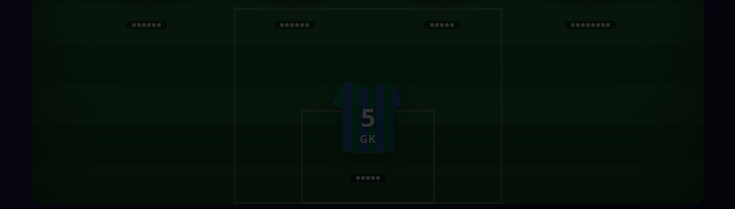
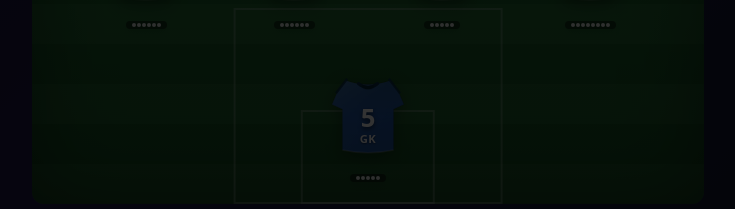
Before and after one commit to otaliptus/missing-eleven-tr, a Next.js app: page / in a window 1280 px wide. Shown: the part 588-797 px from the top of the page, without its empty margins (272-1007 px from the left). Built offline with nearby package versions, Linux system fonts and the light colour scheme.

Commit message:
style: use special GK kit colors (#6)

```diff
--- a/components/jersey.tsx
+++ b/components/jersey.tsx
@@ -13,6 +13,7 @@ export function Jersey({ player, state, className, team }: JerseyProps) {
   const isFailed = state?.guesses.length === 8 && !state.isComplete
   const isSolved = state?.isComplete
 
+  const isGoalkeeper = player.position === "GK"
   const teamConfig = team && TEAM_CONFIGS[team] ? TEAM_CONFIGS[team] : DEFAULT_TEAM_CONFIG
 
   // Create gradient ID based on team colors to be unique for this team
@@ -28,8 +29,9 @@ export function Jersey({ player, state, className, team }: JerseyProps) {
   // and use a white/black overlay gradient for 3D effect.
   // Actually, we can just use the primary color.
 
-  const primaryColor = teamConfig.primary
-  const secondaryColor = teamConfig.secondary
+  const primaryColor = isGoalkeeper ? "#0EA5E9" : teamConfig.primary
+  const secondaryColor = isGoalkeeper ? "#082F49" : teamConfig.secondary
+  const pattern = isGoalkeeper ? "solid" : (teamConfig.pattern ?? "solid")
 
   return (
     <div className={cn("relative flex flex-col items-center", className)}>
@@ -77,13 +79,13 @@ export function Jersey({ player, state, className, team }: JerseyProps) {
              L18 44
              L5 38
              Z"
-          fill={teamConfig.pattern === 'striped' ? `url(#stripes-${teamId})` : `url(#${gradId})`}
+          fill={pattern === 'striped' ? `url(#stripes-${teamId})` : `url(#${gradId})`}
           stroke="rgba(0,0,0,0.2)"
           strokeWidth="1"
         />
 
         {/* Half Pattern Overlay if needed */}
-        {teamConfig.pattern === 'half' && (
+        {pattern === 'half' && (
            <path
              d="M50 8
                 L50 102
@@ -96,7 +98,7 @@ export function Jersey({ player, state, className, team }: JerseyProps) {
              fill={primaryColor}
             />
         )}
-        {teamConfig.pattern === 'half' && (
+        {pattern === 'half' && (
            <path
              d="M50 8
                 L50 102
```
